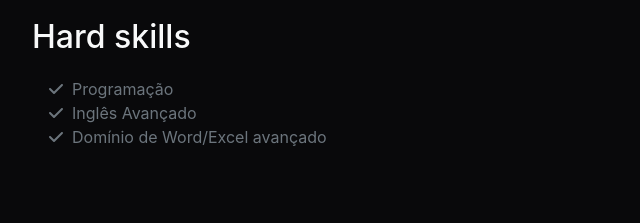
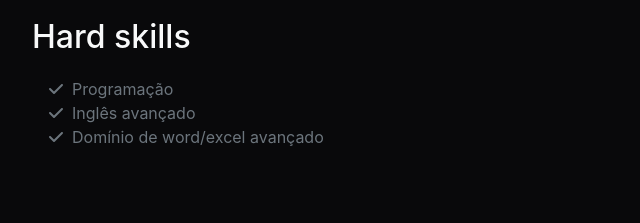
Before and after one commit to marciofreire99/portifolio-marcio, a plain HTML site: page index.html in a window 1280 px wide. Shown: the part 2055-2278 px from the top of the page, 288-928 px from the left. Drawn offline with nearby package versions, Linux system fonts and the light colour scheme; a web font is replaced by a local one.

Commit message:
Update index.html

```diff
--- a/index.html
+++ b/index.html
@@ -103,11 +103,11 @@
                         </li>
                         <li>
                             <span class="fa-li"><i class="fas fa-check"></i></span>
-                            Inglês Avançado
+                            Inglês avançado
                         </li>
                         <li>
                             <span class="fa-li"><i class="fas fa-check"></i></span>
-                            Domínio de Word/Excel avançado
+                            Domínio de word/excel avançado
                         </li>
                     </ul>
                 </div>
```
